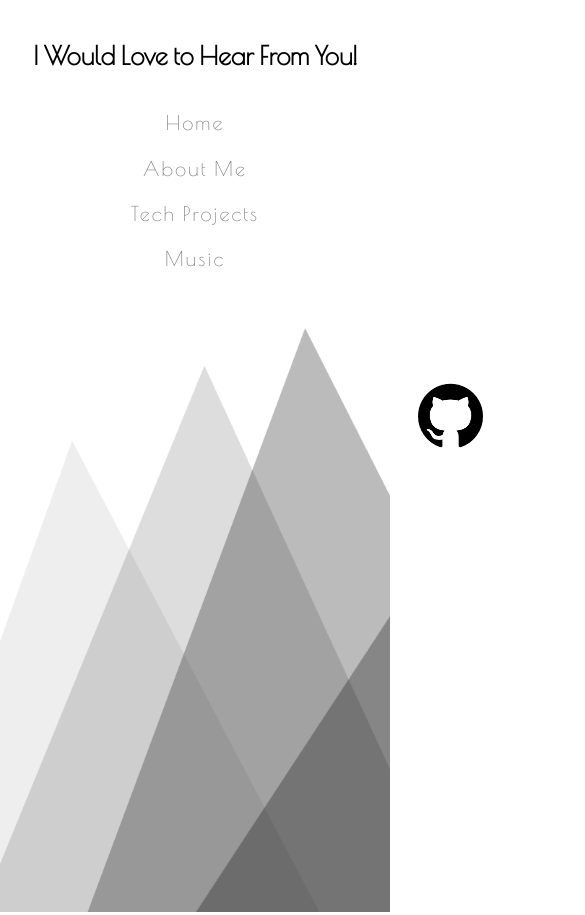
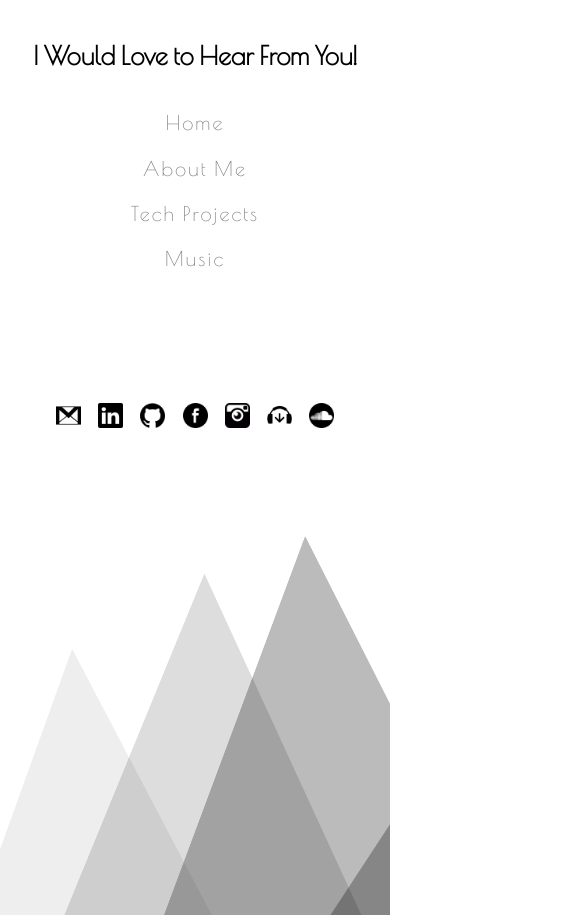
Before and after one commit to kiserr10/meet-ross-kiser, a React app: page /contact in a window 390 px wide. Shown: the top 915 px of the page, 585 px wide, since content can reach past the window. Built offline with nearby package versions, Linux system fonts and the light colour scheme.

Commit message:
responsive refactor

```diff
--- a/public/index.html
+++ b/public/index.html
@@ -2,7 +2,7 @@
 <html lang="en">
   <head>
     <meta charset="utf-8">
-    <meta name="viewport" content="width=device-width, initial-scale=1, shrink-to-fit=no">
+    <meta name="viewport" content="width=device-width, initial-scale=1, shrink-to-fit=yes">
     <meta name="theme-color" content="#000000">
     <!--
       manifest.json provides metadata used when your web app is added to the
--- a/src/components/Contact.js
+++ b/src/components/Contact.js
@@ -35,15 +35,13 @@ class Contact extends Component {
 				<Header2 />
 				<div className="contact-main-body">
 					<div className="contact-box-3">
-						<a href="mailto:kiserr10@gmail.com"><img className="email-logo hvr-grow" src={require('../images/003-gmail-envelope.png')} height="65px" /></a>
-						<a href="https://www.linkedin.com/in/rosskiser/"><img className="linkedIn-logo hvr-grow" src={require('../images/005-linkedin-logo-1.png')} height="65px" /></a>
-						<a href="https://github.com/kiserr10"><img className="github-logo hvr-grow" src={require('../images/github-logo.png')} height="65px" /></a>
-						<br />
-						<a href="https://www.facebook.com/kiserr"><img className="facebook-logo hvr-grow" src={require('../images/002-facebook-black-social-button-circle.png')} height="65px" /></a>
-						<a href="https://www.instagram.com/kiserr/"><img className="insta-logo hvr-grow" src={require('../images/004-instagram-logo.png')} height="65px" /></a>
-						<a href="https://www.beatport.com/artist/ross-kiser/607262"><img className="beatport-logo hvr-grow" src={require('../images/beatport_2-256.png')} height="65px" /></a>
-						<br />
-						<a href="https://soundcloud.com/rosskiserofficial"><img className="soundcloud-logo hvr-grow" src={require('../images/soundcloud-logo.png')} height="65px" /></a>
+						<a href="mailto:kiserr10@gmail.com"><img className="email-logo hvr-grow" src={require('../images/003-gmail-envelope.png')} /></a>
+						<a href="https://www.linkedin.com/in/rosskiser/"><img className="linkedIn-logo hvr-grow" src={require('../images/005-linkedin-logo-1.png')} /></a>
+						<a href="https://github.com/kiserr10"><img className="github-logo hvr-grow" src={require('../images/github-logo.png')} /></a>
+						<a href="https://www.facebook.com/kiserr"><img className="facebook-logo hvr-grow" src={require('../images/002-facebook-black-social-button-circle.png')} /></a>
+						<a href="https://www.instagram.com/kiserr/"><img className="insta-logo hvr-grow" src={require('../images/004-instagram-logo.png')} /></a>
+						<a href="https://www.beatport.com/artist/ross-kiser/607262"><img className="beatport-logo hvr-grow" src={require('../images/beatport_2-256.png')} /></a>
+						<a href="https://soundcloud.com/rosskiserofficial"><img className="soundcloud-logo hvr-grow" src={require('../images/soundcloud-logo.png')} /></a>
 					</div>
 				</div>
 				<div className="contact-box-4">
--- a/src/styles/App.css
+++ b/src/styles/App.css
@@ -486,7 +486,7 @@ a:hover{
 .contact-main-body{
 	display: grid;
 	grid-template: 13em / 1fr;
-	height: 600px;
+	max-height: 600px;
 }
 
 .contact-box-2{
@@ -506,6 +506,11 @@ a:hover{
 	display: flex;
 	align-items: center;
 	justify-content: center;
+}
+.contact-box-3 a img{
+	display: flex;
+	margin: 2em;
+	height: 65px;
 }
 .email-logo{
 	margin: 2em;
@@ -586,10 +591,6 @@ a:hover{
 		flex-direction: column;
 		justify-content: center;
 	}
-	/* .main-body-projects {
-		margin-left: 40px;
-		margin-right: 40px;
-	} */
 	.main-logo{
 		position: absolute;
 		height: 150px;
@@ -829,13 +830,13 @@ a:hover{
 	.music-player-1{
 		display: flex;
 		align-self: center;
-		min-width: 200px;
+		min-width: 300px;
 		position: relative;
 	}
 	.music-player-2{
 		display: flex;
 		align-self: center;
-		min-width: 200px;
+		min-width: 300px;
 		position: relative;
 	}
 	.contact-nav{
@@ -853,12 +854,23 @@ a:hover{
 		display: flex;
 		flex-direction: row;
 	}
-
-	.contact-texture-image{
+	.contact-box-3 a img{
+		display: flex;
+		margin: 1em;
+		height: 35px;
+	}
+	@media only screen and (max-width: 480px){
+		.contact-box-3 a img{
+			display: flex;
+			margin: .3em;
+			height: 25px;
+		}
+	}
+	/* .contact-texture-image{
 		bottom: 0;
 		position: absolute;
 	}
 	.contact-box-4{
 		position: relative;
-	}
+	} */
 }
```
